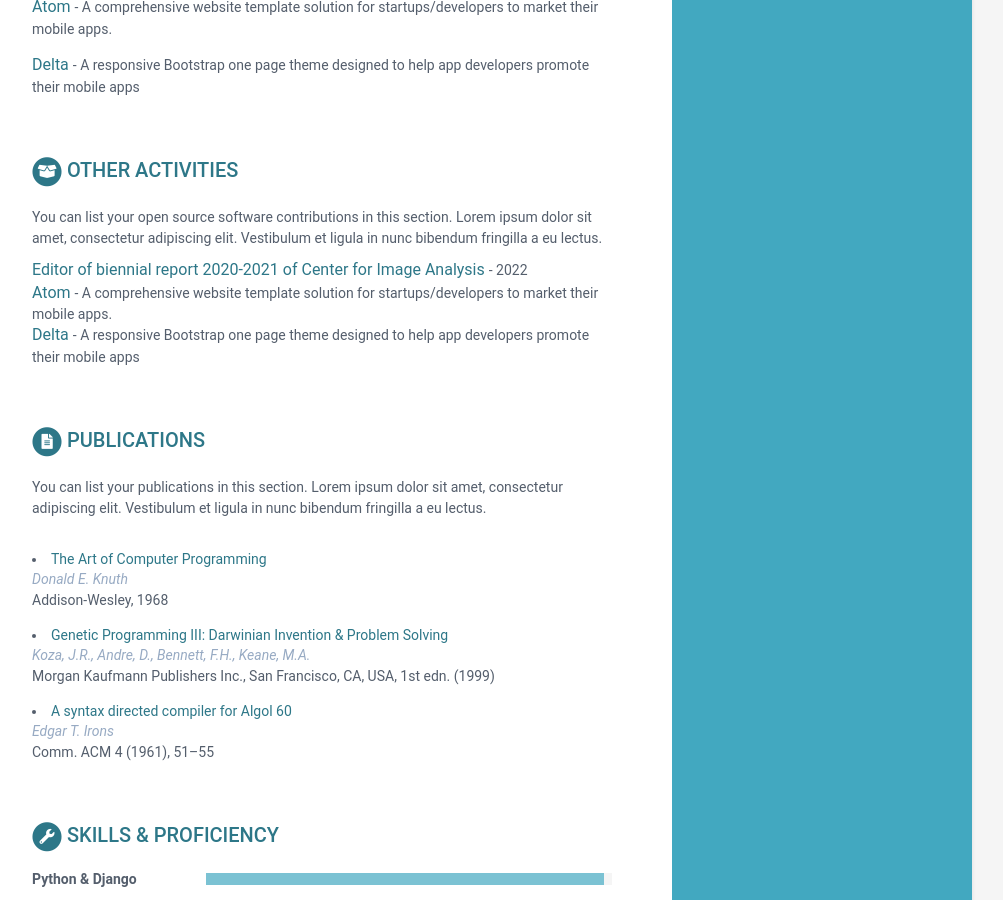
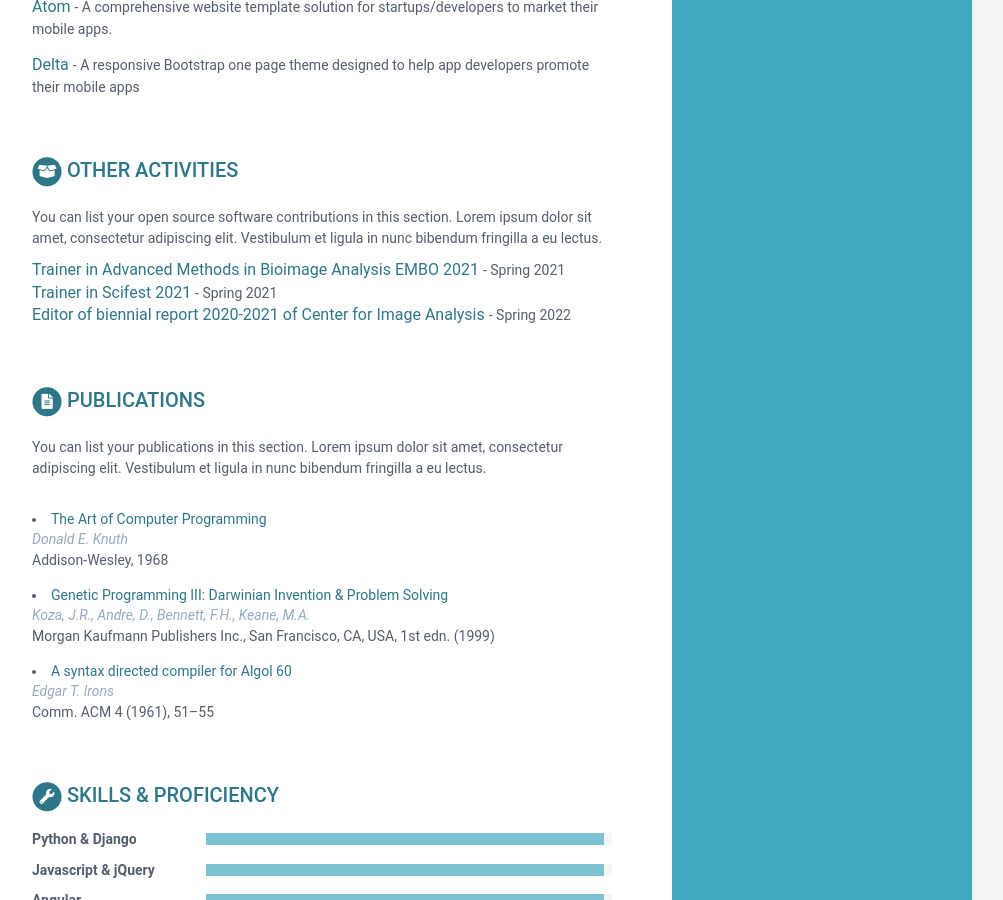
Before and after one commit to AndreaBehan/AndreaBehanova.github.io, a Jekyll site: the page built from index.html, in a window 1280 px wide and 900 px high, scrolled down 1364 px. Shown: the whole window, without its empty margins (168-1171 px from the left). Built offline with Jekyll 4.4.1, drawn with Linux system fonts in a browser that asks for light colours.

Commit message:
Update data.yml

```diff
--- a/_data/data.yml
+++ b/_data/data.yml
@@ -203,17 +203,17 @@ oss:
       section. Lorem ipsum dolor sit amet, consectetur adipiscing elit.
       Vestibulum et ligula in nunc bibendum fringilla a eu lectus.
     contributions:
+      - title: Trainer in Advanced Methods in Bioimage Analysis EMBO 2021
+        link: "#"
+        tagline: "Spring 2021"
+
+      - title: Trainer in Scifest 2021
+        link: "#"
+        tagline: "Spring 2021"
+
       - title: Editor of biennial report 2020-2021 of Center for Image Analysis
-        link: "https://www.it.uu.se/cba/files/AR2020_2021.pdf"
-        tagline: "2022"
-
-      - title: Atom
-        link: "#"
-        tagline: "A comprehensive website template solution for startups/developers to market their mobile apps."
-
-      - title: Delta
-        link: "#"
-        tagline: "A responsive Bootstrap one page theme designed to help app developers promote their mobile apps"
+        link: href="https://www.it.uu.se/cba/files/AR2020_2021.pdf"
+        tagline: "Spring 2022"
 
 publications:
     title: Publications
```
